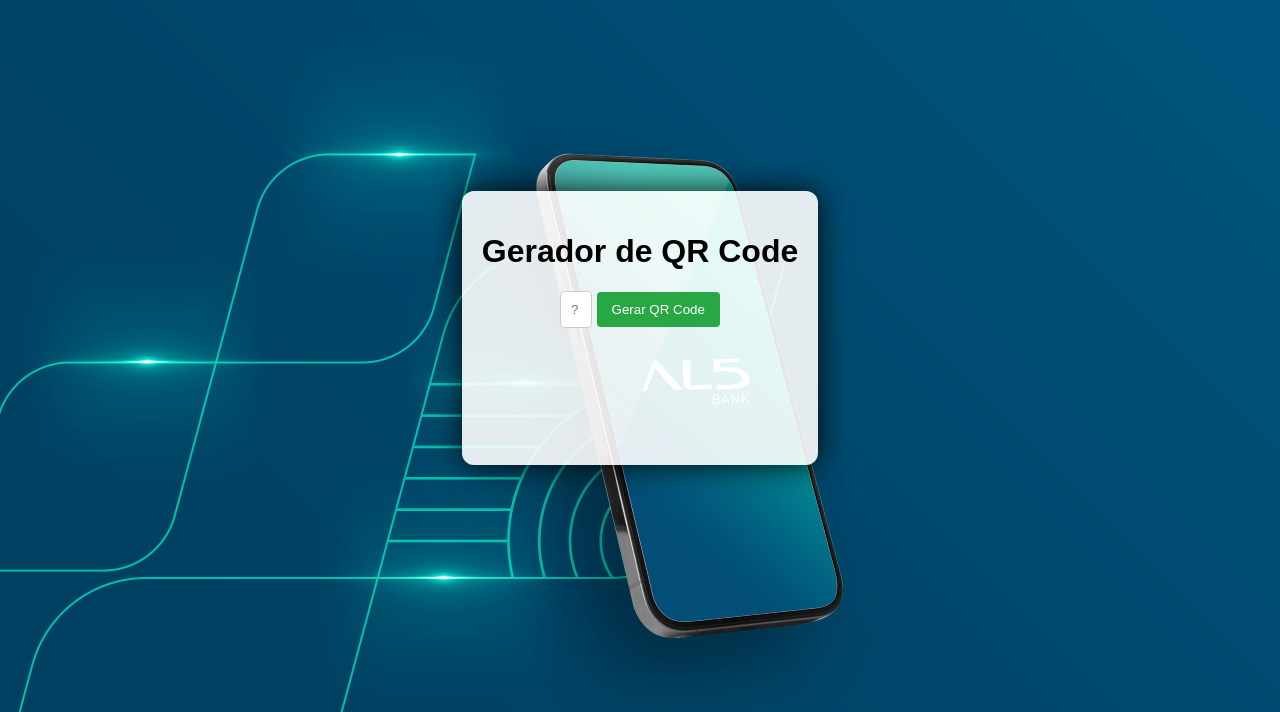
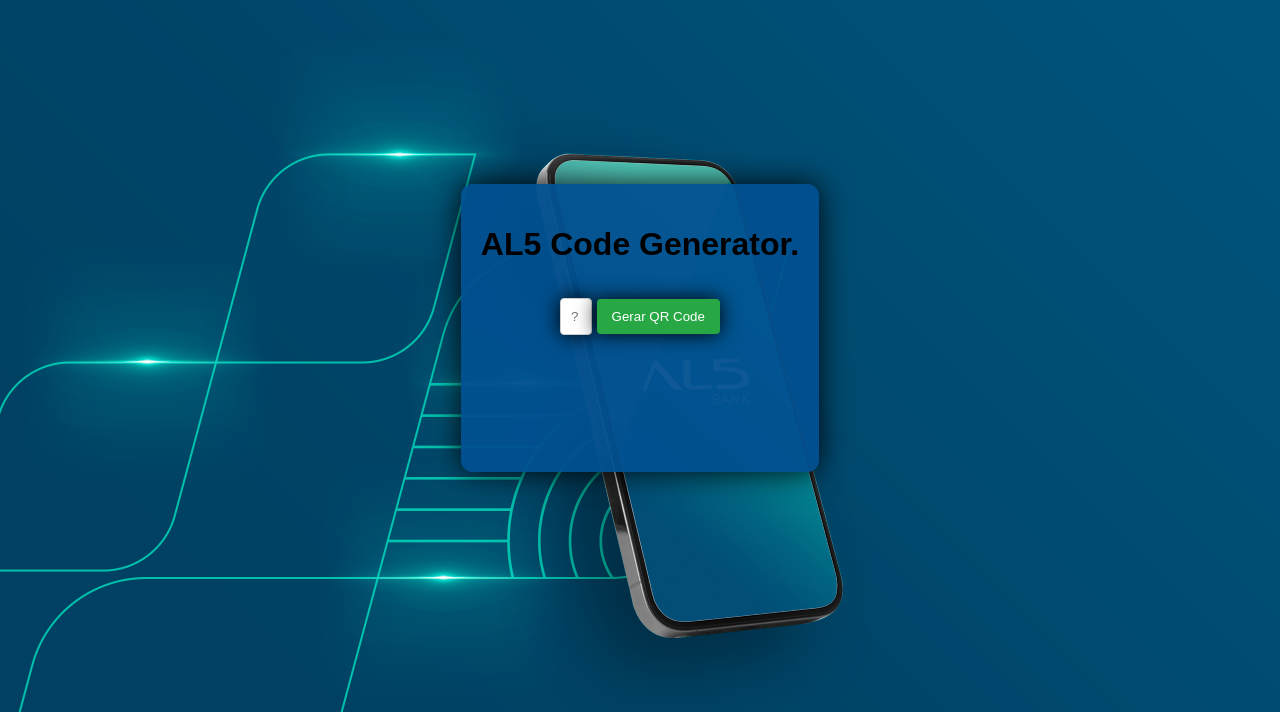
Before and after one commit to guto56/myFiles, a PHP site: page / in a window 1280 px wide. Shown: the top 712 px of the page. Run offline with PHP 8.4, Linux system fonts and the light colour scheme.

Commit message:
geradorQrCode

```diff
--- a/Programação/geradorQrCode/index.html
+++ b/Programação/geradorQrCode/index.html
@@ -8,7 +8,7 @@
 </head>
 <body>
     <div class="container">
-        <h1 id="title">Gerador de QR Code</h1>
+        <h1 id="title">AL5 Code Generator.</h1>
         <input type="text" id="inputText" placeholder="?" />
         <button id="generateBtn">Gerar QR Code</button>
         <div id="qrcodeContainer">
--- a/Programação/geradorQrCode/script.js
+++ b/Programação/geradorQrCode/script.js
@@ -37,7 +37,7 @@ qrcodeImg.addEventListener('mouseleave', function() {
     title.style.opacity = '0'; // Torna o título invisível
 
     setTimeout(() => {
-        title.innerText = 'Gerador de QR Code'; // Altera o texto
+        title.innerText = 'AL5 Code Generator.'; // Altera o texto
         title.style.opacity = '1'; // Torna o título visível novamente
     }, 300); // Tempo igual ao da transição
 });
@@ -46,7 +46,8 @@ const inputText = document.getElementById('inputText');
 
 inputText.addEventListener('input', function() {
     if (inputText.value.length > 1) {
-        inputText.style.width = '250px'; // Altera o tamanho para 200px
+        inputText.style.width = '250px'; // Altera
+        //  o tamanho para 200px
     } else {
         inputText.style.width = '10px'; // Retorna ao tamanho original
     }
--- a/Programação/geradorQrCode/style.css
+++ b/Programação/geradorQrCode/style.css
@@ -11,7 +11,7 @@ body {
 
 .container {
     text-align: center;
-    background: rgba(255, 255, 255, 0.893);
+    background: rgba(2, 80, 144, 0.954);
     padding: 20px;
     border-radius: 12px;
     box-shadow: 0 0px 30px rgba(0, 0, 0, 0.9);
@@ -24,6 +24,7 @@ input {
     border: 1px solid #ccc;
     border-radius: 4px;
     transition: width 0.5s;
+    box-shadow: 0 0 20px rgba(0, 0, 0, 1);
 }
 
 button {
@@ -33,6 +34,7 @@ button {
     border: none;
     border-radius: 4px;
     cursor: pointer;
+    box-shadow: 0 0 20px rgba(0, 0, 0, 1);
 }
 
 button:hover {
@@ -50,7 +52,7 @@ img {
     cursor: pointer;
     background: rgba(15, 15, 15, 0.568);
     padding: 9px;
-    box-shadow: 0 0 20px rgba(0, 0, 0, 0.8);
+    box-shadow: 0 0 20px rgb(247, 249, 249);
     border-radius: 20px;
     margin-bottom: 25px;
     transition: transform 0.5s;
@@ -63,4 +65,5 @@ img {
 #title {
     transition: opacity 0.3s ease; /* Transição suave na opacidade */
     opacity: 1; /* Opacidade inicial */
+    margin-bottom: 35px;
 }
```
